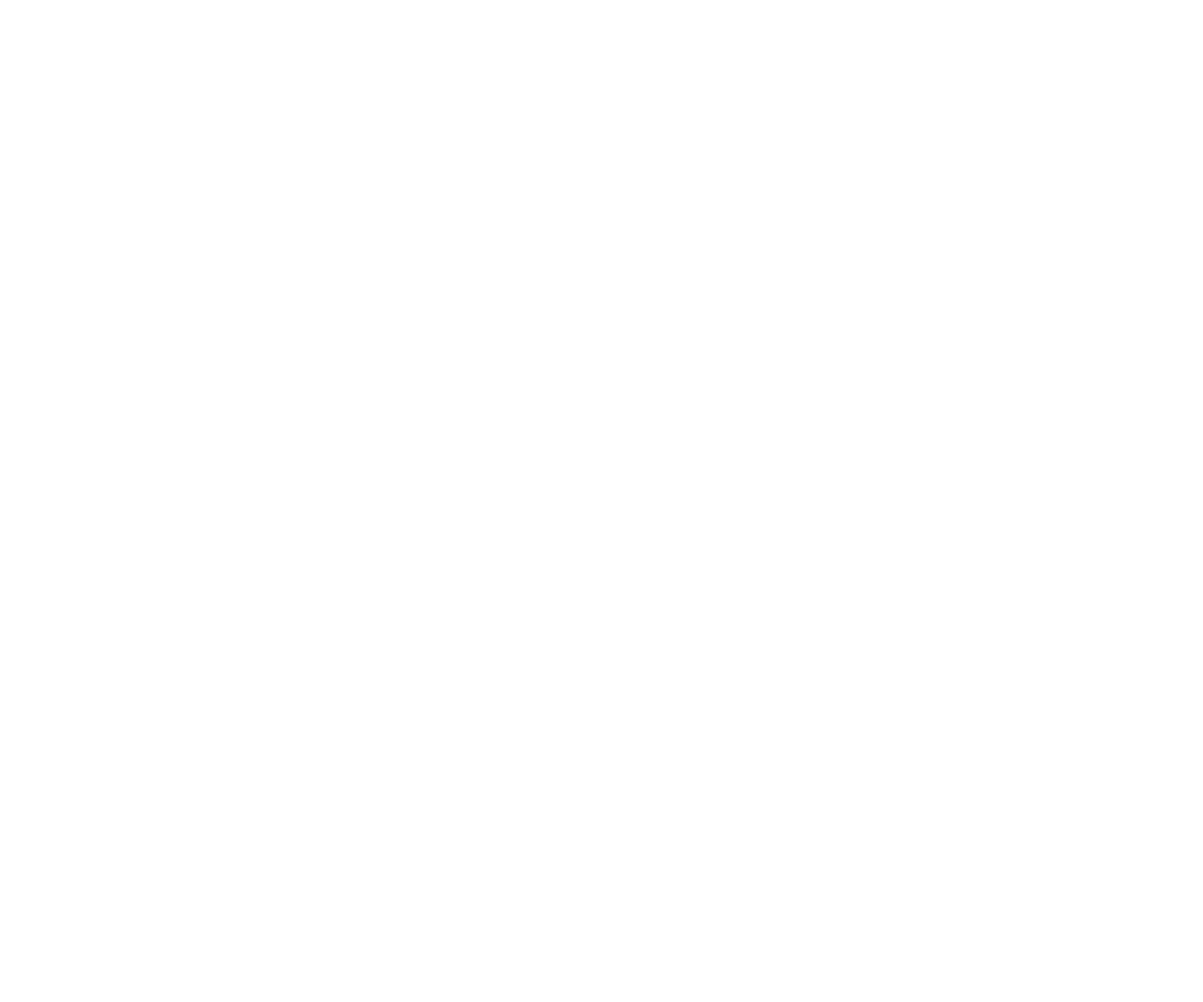
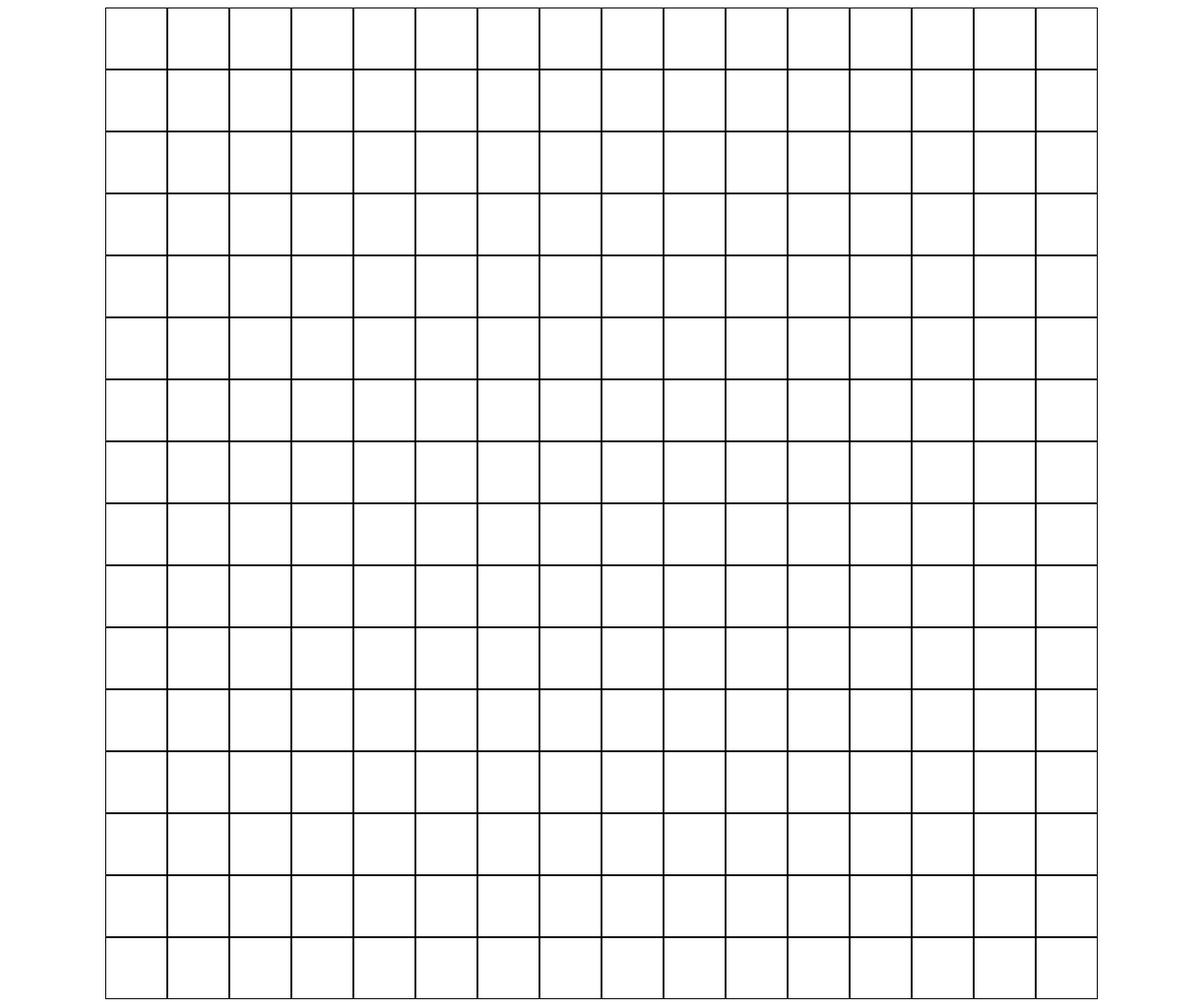
Before and after one commit to guilherme-webster/etch-a-sketch, a plain HTML site: page index.html in a window 1280 px wide. Shown: the whole page at 94% size. Before the commit the page ends 800 px from the top, so only its background shows below. Drawn offline with Linux system fonts and the light colour scheme.

Commit message:
Starting to implement the paint function

```diff
--- a/index.html
+++ b/index.html
@@ -6,6 +6,9 @@
         <link rel="stylesheet" href="style.css">
     </head>
     <body>
+        <div id="grid">
 
+        </div>
+        <script src = 'js-file.js'></script>
     </body>
 </html>
--- /dev/null
+++ b/js-file.js
@@ -0,0 +1,24 @@
+const grid = document.getElementById('grid')
+
+function createDivs(n, matrix){
+    for (let i = 0; i < n; i++){
+        const row  = document.createElement('div');
+        row.setAttribute('class', 'row');
+        for(let j = 0; j < n; j++){
+
+            cell = document.createElement('div');
+            cell.setAttribute('class', 'square');
+            cell.addEventListener('mouseover', paint);
+
+            row.appendChild(cell);
+        }
+        matrix.appendChild(row);
+    }
+}
+
+function paint(e){
+    e.target.style.backgroundColor = 'black';
+}
+
+
+createDivs(16, grid)
--- a/style.css
+++ b/style.css
@@ -0,0 +1,22 @@
+#grid{
+    display: flex;
+    flex-direction: column;
+    align-items: center;
+    justify-content: center;
+
+}
+
+.row {
+    display: flex;
+    flex-direction: row;
+}
+
+.square {
+    background: #fff;
+    width: 5vw;
+    aspect-ratio: 1;
+    border-style: solid;
+    border-color: black;
+    border-width: thin;
+    display: flex;
+}
```
